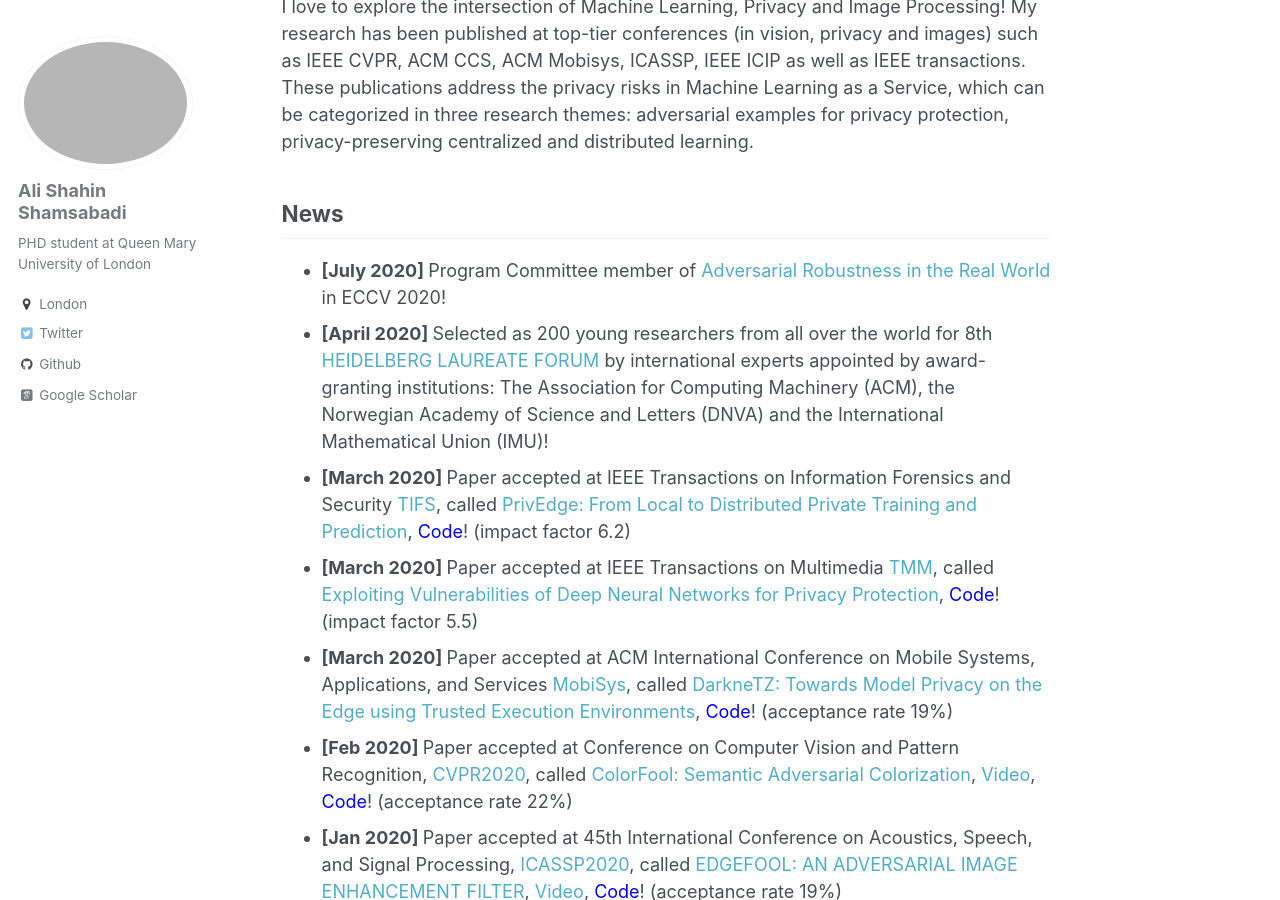
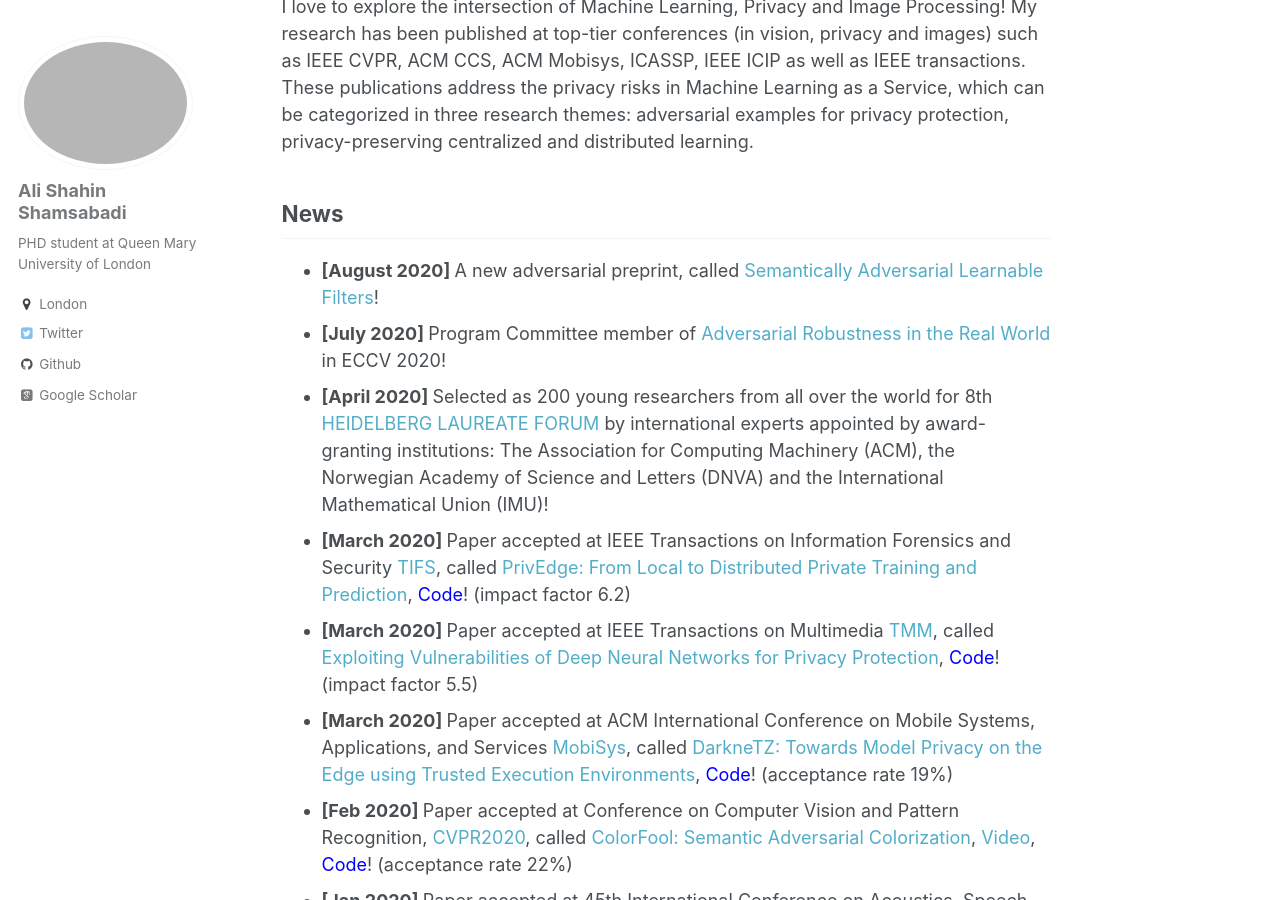
Before and after one commit to AliShahin/AliShahin.github.io, a Jekyll site: the page built from _pages/about.md, in a window 1280 px wide and 900 px high, scrolled down 371 px. Built offline with Jekyll 4.4.1, drawn with Linux system fonts in a browser that asks for light colours; some web fonts are replaced.

Commit message:
Added FilterFool

```diff
--- a/_pages/about.md
+++ b/_pages/about.md
@@ -15,6 +15,7 @@ I am currently a third-year PhD student of Centre for Intelligent Sensing (CIS)
 I love to explore the intersection of Machine Learning, Privacy and Image Processing! My research has been published at top-tier conferences (in vision, privacy and images) such as IEEE CVPR, ACM CCS, ACM Mobisys, ICASSP, IEEE ICIP as well as IEEE transactions. These publications address the privacy risks in Machine Learning as a Service, which can be categorized in three research themes: adversarial examples for privacy protection, privacy-preserving centralized and distributed learning.
 
 ## News
+- <b> [August 2020] </b> A new adversarial preprint, called [Semantically Adversarial Learnable Filters](https://arxiv.org/pdf/2008.06069.pdf)!
 - <b> [July 2020]  </b> Program Committee member of [Adversarial Robustness in the Real World](https://eccv20-adv-workshop.github.io) in ECCV 2020!
 - <b> [April 2020] </b> Selected as 200 young researchers from all over the world for 8th [HEIDELBERG LAUREATE FORUM](https://www.heidelberg-laureate-forum.org/about-us.html) by international experts appointed by award-granting institutions: The Association for Computing Machinery (ACM), the Norwegian Academy of Science and Letters (DNVA) and the International Mathematical Union (IMU)!
 - <b> [March 2020] </b> Paper accepted at IEEE Transactions on Information Forensics and Security [TIFS](https://ieeexplore.ieee.org/xpl/RecentIssue.jsp?punumber=10206), called [PrivEdge: From Local to Distributed Private Training and Prediction](https://arxiv.org/pdf/2004.05574.pdf), [<font color="blue">Code</font>](https://github.com/smartcameras/PrivEdge)! (impact factor 6.2)
```
